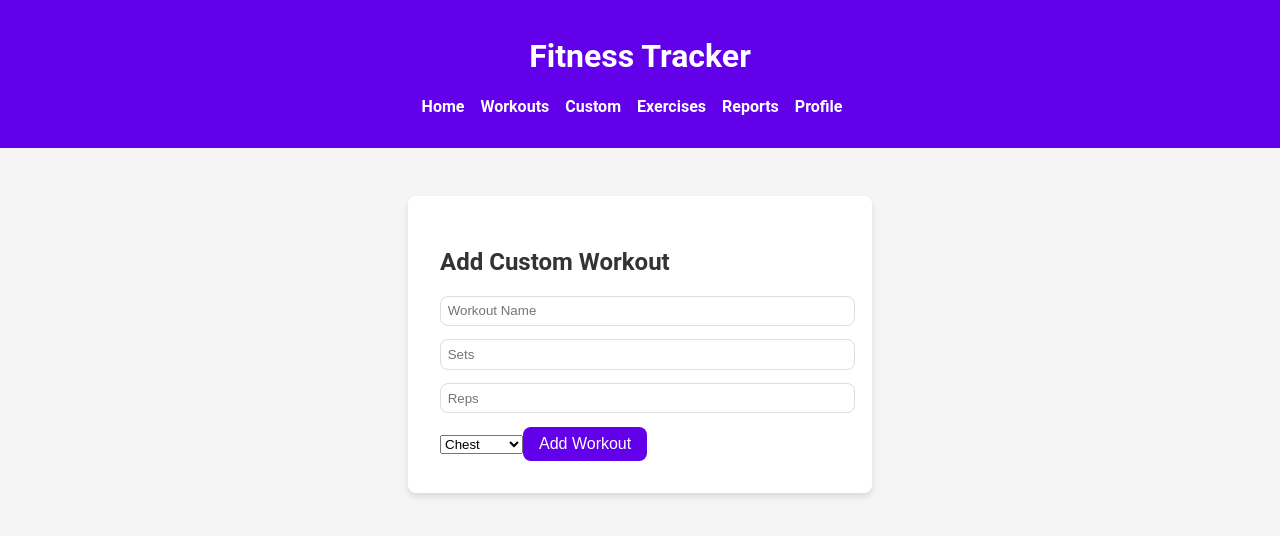
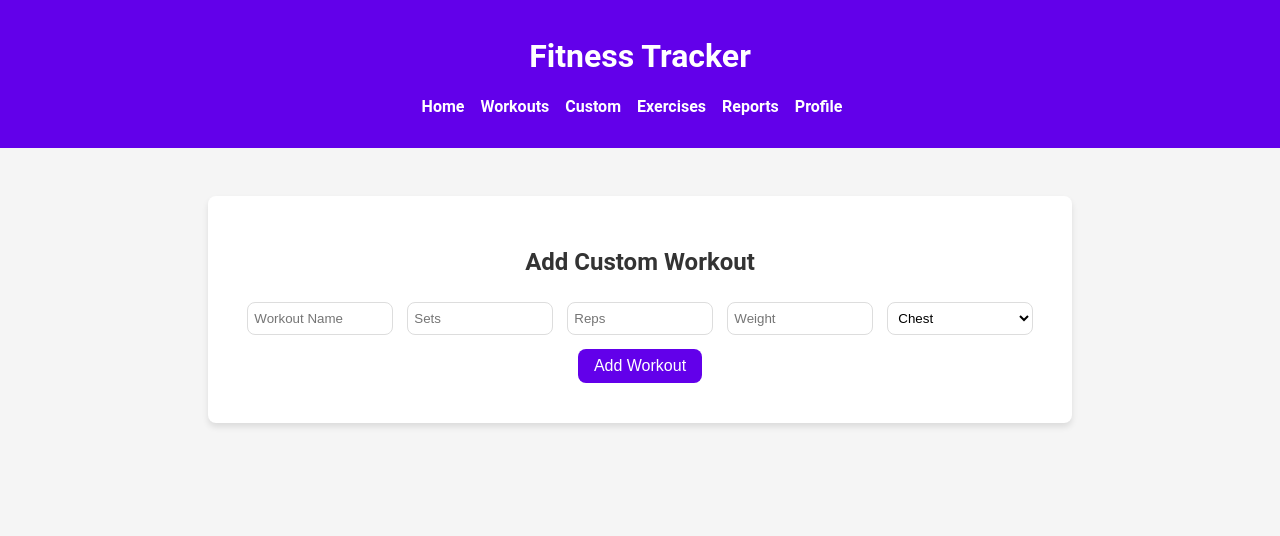
Before and after one commit to Caleb-Kiune/Fitness-Tracker, a React (Create React App) app: page /add-workout in a window 1280 px wide. Shown: the top 536 px of the page. Built offline with nearby package versions, Linux system fonts and the light colour scheme.

Commit message:
Adds ui features

```diff
--- a/src/App.css
+++ b/src/App.css
@@ -280,3 +280,80 @@ button[type="submit"]:hover {
   flex-direction: column;
   align-items: center;
 }
+
+.custom-workouts-form .success {
+  color: green;
+  margin-bottom: 1em;
+}
+
+.workout-card.completed {
+  background-color: #e0f7fa; /* Light teal for completed workouts */
+  border-left: 4px solid #03dac6;
+}
+
+.workout-card .checkmark {
+  color: #03dac6;
+  font-size: 1.5em;
+}
+
+.custom-workouts-form {
+  background-color: var(--card-background);
+  padding: 2em;
+  border-radius: var(--border-radius);
+  box-shadow: var(--box-shadow);
+  max-width: 800px; /* Adjusted to fit inputs side by side */
+  margin: 2em auto;
+  text-align: center;
+  display: flex;
+  flex-direction: column;
+  align-items: center;
+}
+
+.custom-workouts-form .form-row {
+  display: flex;
+  flex-wrap: wrap;
+  justify-content: space-between;
+  width: 100%;
+}
+
+.custom-workouts-form input,
+.custom-workouts-form select,
+.custom-workouts-form button {
+  flex: 1;
+  margin: 0.5em;
+}
+
+.custom-workouts-form input[type="text"],
+.custom-workouts-form input[type="number"],
+.custom-workouts-form select {
+  width: calc(20% - 1em); /* Adjusted to fit multiple inputs */
+  padding: 0.5em;
+  background-color: var(--input-background);
+  border: 1px solid var(--input-border);
+  border-radius: var(--border-radius);
+}
+
+.custom-workouts-form button {
+  background-color: var(--primary-color);
+  color: white;
+  padding: 0.5em 1em;
+  border: none;
+  border-radius: var(--border-radius);
+  cursor: pointer;
+  font-size: 1em;
+  transition: background-color 0.3s;
+}
+
+.custom-workouts-form button:hover {
+  background-color: var(--button-hover-color);
+}
+
+.custom-workouts-form .error {
+  color: red;
+  margin-bottom: 1em;
+}
+
+.custom-workouts-form .success {
+  color: green;
+  margin-bottom: 1em;
+}
--- a/src/Components/CustomWorkouts.js
+++ b/src/Components/CustomWorkouts.js
@@ -4,23 +4,39 @@ function CustomWorkouts() {
   const [name, setName] = useState('');
   const [sets, setSets] = useState('');
   const [reps, setReps] = useState('');
+  const [weight, setWeight] = useState('');
   const [category, setCategory] = useState('Chest');
   const [error, setError] = useState('');
+  const [success, setSuccess] = useState('');
   const [workouts, setWorkouts] = useState([]);
 
   const handleSubmit = (e) => {
     e.preventDefault();
-    if (!name || !sets || !reps) {
+    if (!name || !sets || !reps || !weight) {
       setError('Please fill in all fields');
+      setSuccess('');
       return;
     }
-    const newWorkout = { name, sets, reps, category };
+    if (sets <= 0 || reps <= 0 || weight <= 0) {
+      setError('Sets, reps, and weight must be positive numbers');
+      setSuccess('');
+      return;
+    }
+    const newWorkout = { name, sets, reps, weight, category, completed: false };
     setWorkouts([...workouts, newWorkout]);
     setName('');
     setSets('');
     setReps('');
+    setWeight('');
     setCategory('Chest');
     setError('');
+    setSuccess('Workout added!');
+  };
+
+  const toggleCompleted = (index) => {
+    const updatedWorkouts = [...workouts];
+    updatedWorkouts[index].completed = !updatedWorkouts[index].completed;
+    setWorkouts(updatedWorkouts);
   };
 
   return (
@@ -28,6 +44,8 @@ function CustomWorkouts() {
       <form onSubmit={handleSubmit} className="custom-workouts-form">
         <h2>Add Custom Workout</h2>
         {error && <p className="error">{error}</p>}
+        {success && <p className="success">{success}</p>}
+        <div className="form-row">
           <input
             type="text"
             placeholder="Workout Name"
@@ -46,6 +64,12 @@ function CustomWorkouts() {
             value={reps}
             onChange={e => setReps(e.target.value)}
           />
+          <input
+            type="number"
+            placeholder="Weight"
+            value={weight}
+            onChange={e => setWeight(e.target.value)}
+          />
           <select value={category} onChange={e => setCategory(e.target.value)}>
             <option value="Chest">Chest</option>
             <option value="Back">Back</option>
@@ -53,14 +77,20 @@ function CustomWorkouts() {
             <option value="Arms">Arms</option>
             <option value="Shoulders">Shoulders</option>
           </select>
+        </div>
         <button type="submit">Add Workout</button>
       </form>
       <div className="workout-cards">
         {workouts.map((workout, index) => (
-          <div key={index} className="workout-card">
+          <div
+            key={index}
+            className={`workout-card ${workout.completed ? 'completed' : ''}`}
+            onClick={() => toggleCompleted(index)}
+          >
             <h3>{workout.category}</h3>
             <p>{workout.name}</p>
-            <p>{workout.sets} Sets x {workout.reps} Reps</p>
+            <p>{workout.sets} Sets x {workout.reps} Reps x {workout.weight}kg</p>
+            {workout.completed && <span className="checkmark">✔️</span>}
           </div>
         ))}
       </div>
```
Lines whose indentation alone changed are shown as unchanged.
